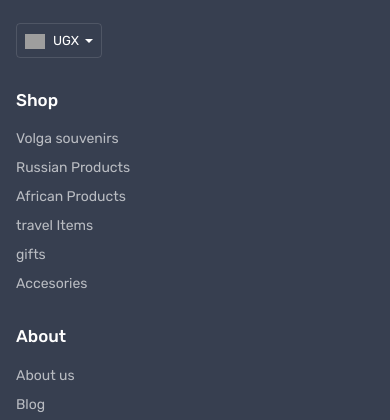
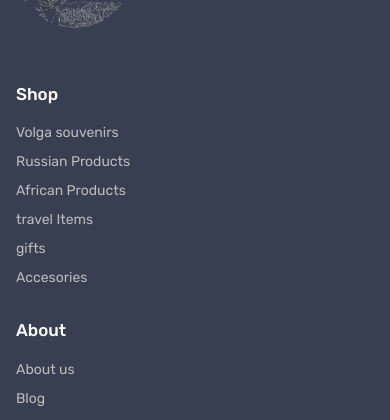
Before and after one commit to insookwa/navolga-python, a Django app: page / in a window 390 px wide. Shown: the part 4114-4534 px from the top of the page. Run offline with Django 5.2, Linux system fonts and the light colour scheme; data that the repository does not hold is empty; some libraries are stand-ins or nearby versions; some web fonts are replaced; grey boxes are pictures that could not be loaded.

Commit message:
added a logo

```diff
--- a/navolga/templates/footer.html
+++ b/navolga/templates/footer.html
@@ -10,21 +10,8 @@
 
 
           <div class="col-xl-2 col-lg-3 col-sm-4 pb-2 mb-4">
-            <div class="mt-n1"><a class="d-inline-block align-middle" href="#"><img class="d-block mb-4" src={% static "img/2.png" %} width="117" alt="navolga"></a></div>
-            <div class="btn-group dropdown disable-autohide">
-              <button class="btn btn-outline-light border-light btn-sm dropdown-toggle px-2" type="button" data-bs-toggle="dropdown"><img class="me-2" src={% static "img/flags/ug.png" %} width="20" alt="English">UGX</button>
-              <ul class="dropdown-menu my-1">
-                <li class="dropdown-item">
-                  <select class="form-select form-select-sm">
-                    <option value="ugx">UGX</option>
-                    <option value="usd">$ USD</option>
-                  </select>
-                </li>
+            <div class="mt-n1"><a class="d-inline-block align-middle" href="#"><img class="d-block mb-4" src={% static "img/navolga_logo_round.png" %} width="117" alt="navolga"></a></div>
 
-                <li><a class="dropdown-item pb-1" href="#"><img class="me-2" src={% static "img/flags/ke.png" %} width="20" alt="Swahili">Kenya</a></li>
-                <li><a class="dropdown-item" href="#"><img class="me-2" src={% static "img/flags/rw.png" %} width="20" alt="Kinyarwanda">Rwanda</a></li>
-              </ul>
-            </div>
           </div>
 
 
--- a/navolga/templates/header.html
+++ b/navolga/templates/header.html
@@ -250,7 +250,7 @@
   <!-- Navbar-->
   <header class="bg-light shadow-sm fixed-top" data-fixed-element>
     <div class="navbar navbar-expand-lg navbar-light">
-      <div class="container-fluid"><a class="navbar-brand d-none d-sm-block me-3 me-xl-4 flex-shrink-0" href='{% url 'home' %}'><img src={% static "img/3.png" %} width="70" alt="navolga"></a><a class="navbar-brand d-sm-none me-2" href='{% url 'home' %}'><img src={% static "img/ocarelogo.png" %}  width="74" alt="ocare"></a>
+      <div class="container-fluid"><a class="navbar-brand d-none d-sm-block me-3 me-xl-4 flex-shrink-0" href='{% url 'home' %}'><img src={% static "img/navolga_logo_round.png" %} width="70" alt="navolga"></a><a class="navbar-brand d-sm-none me-2" href='{% url 'home' %}'><img src={% static "img/navolga_logo_round.png" %}  width="74" alt="ocare"></a>
         <!-- Search-->
         <div class="input-group d-none d-lg-flex flex-nowrap mx-4"><i class="ci-search position-absolute top-50 start-0 translate-middle-y ms-3"></i>
           <input
```
Also changed, not shown: navolga/static/img/navolga_logo_round.png (added), navolga/static/img/navolga_logo_sq.png (added).
